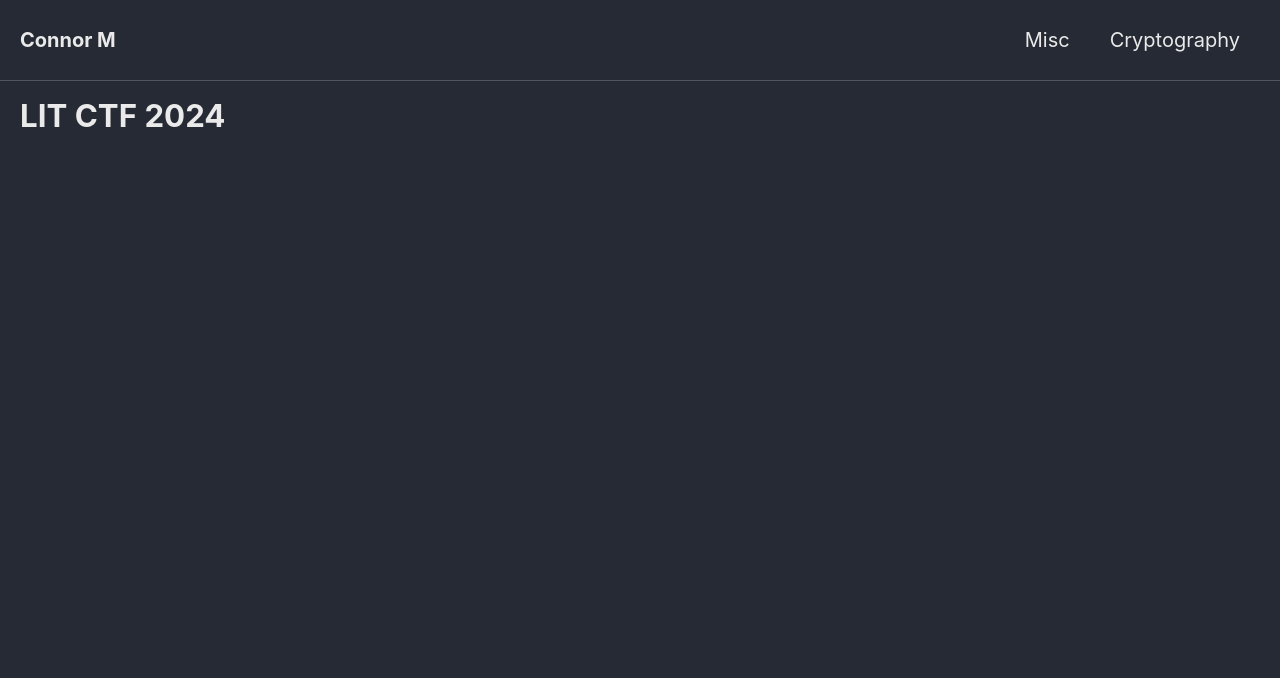
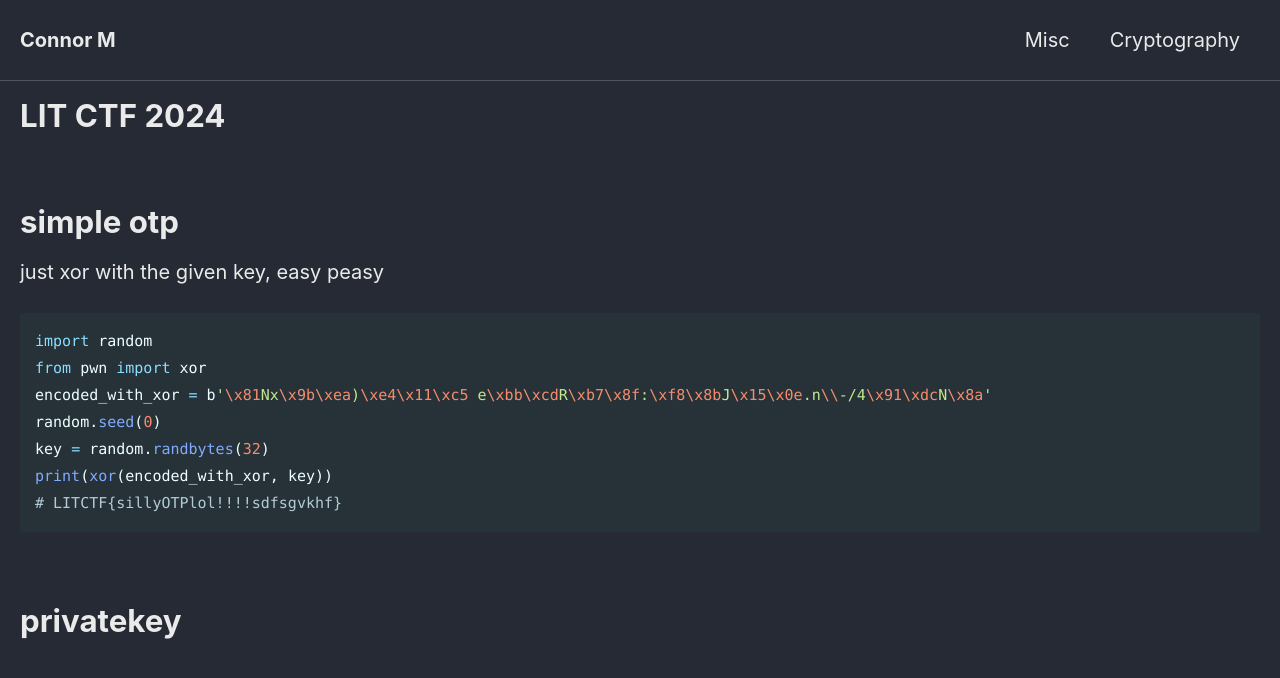
Before and after one commit to Connor-McCartney/Connor-McCartney.github.io, a Jekyll site: the page built from _pages/cryptography/other/LIT-CTF-2024.md, in a window 1280 px wide. Shown: the top 678 px of the page. Built offline with Jekyll 4.4.1, drawn with Linux system fonts in a browser that asks for light colours; cached includes are drawn as plain includes.

Commit message:
Update LIT-CTF-2024.md

````diff
--- a/_pages/cryptography/other/LIT-CTF-2024.md
+++ b/_pages/cryptography/other/LIT-CTF-2024.md
@@ -5,3 +5,21 @@ title: LIT CTF 2024
 
 
 <br>
+
+# simple otp
+
+just xor with the given key, easy peasy
+
+```python
+import random
+from pwn import xor
+encoded_with_xor = b'\x81Nx\x9b\xea)\xe4\x11\xc5 e\xbb\xcdR\xb7\x8f:\xf8\x8bJ\x15\x0e.n\\-/4\x91\xdcN\x8a'
+random.seed(0)
+key = random.randbytes(32)
+print(xor(encoded_with_xor, key))
+# LITCTF{sillyOTPlol!!!!sdfsgvkhf}
+```
+
+<br>
+
+# privatekey
````
